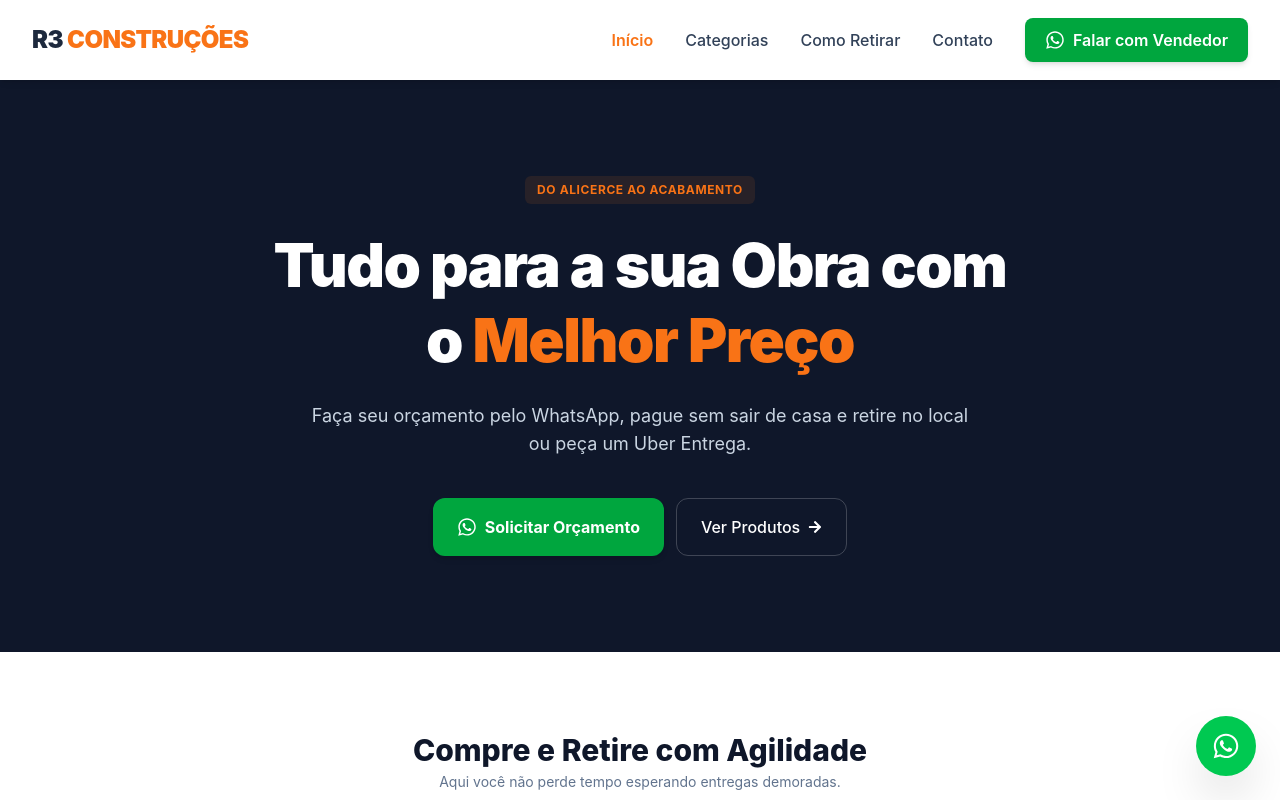
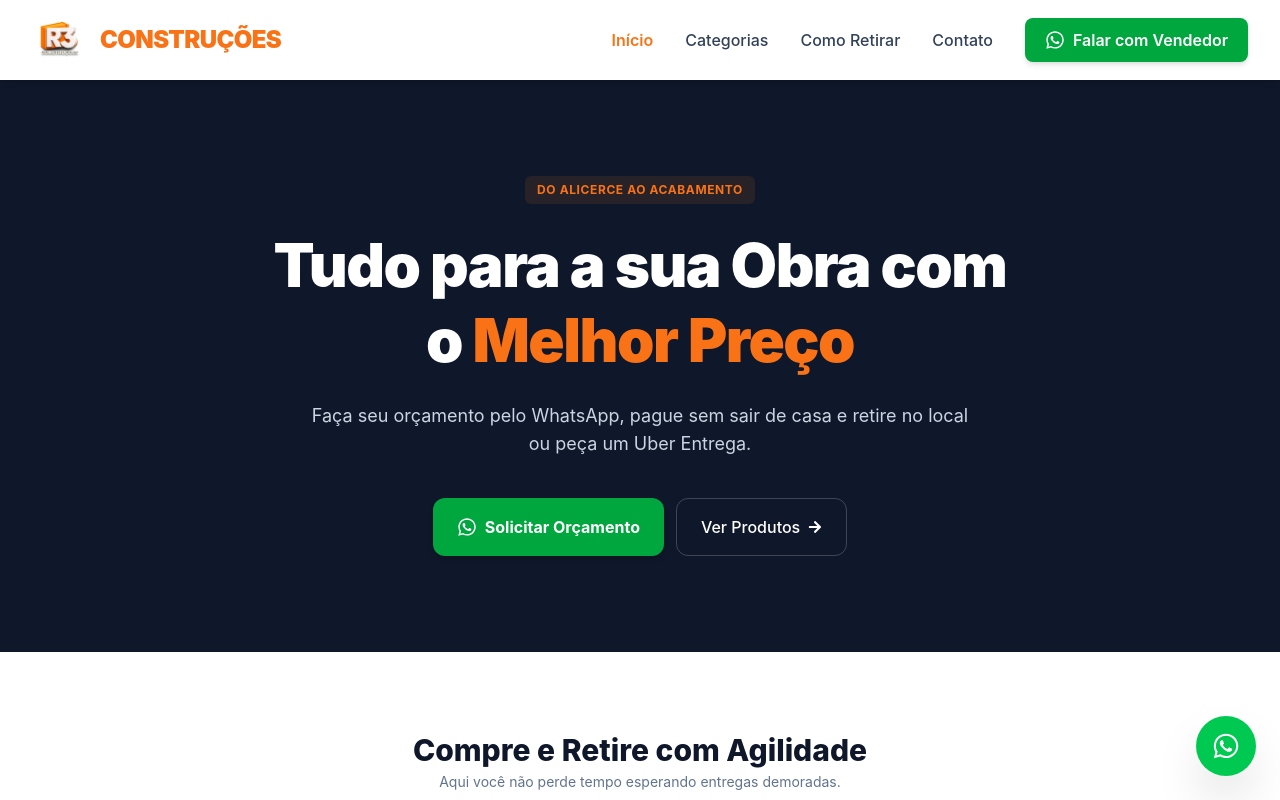
Before and after one commit to maysoaressousa/loja-construcao, a React (Vite) app: page / in a window 1280 px wide. Shown: the top 800 px of the page. Built offline with nearby package versions, Linux system fonts and the light colour scheme.

Commit message:
inserindo logo

```diff
--- a/index.html
+++ b/index.html
@@ -2,7 +2,7 @@
 <html lang="en">
   <head>
     <meta charset="UTF-8" />
-    <link rel="icon" type="image/svg+xml" href="" />
+    <link rel="icon" type="image/svg+xml" href="r3-logo.svg" />
     <meta name="viewport" content="width=device-width, initial-scale=1.0" />
     <title>R3 Construções</title>
   </head>
--- a/src/components/Header.jsx
+++ b/src/components/Header.jsx
@@ -24,9 +24,14 @@ export default function Header() {
         <div className="flex justify-between items-center h-20">
 
           {/* Logo da Loja */}
-          <Link to="/" className="flex items-center">
+          <Link to="/" className="flex items-center gap-3">
+            <img
+              src="/r3-logo.svg"
+              alt="R3 Construções"
+              className="h-14 w-auto"
+            />
             <span className="text-2xl font-black tracking-tight text-slate-800">
-              R3 <span className="text-laranja-principal">CONSTRUÇÕES</span>
+              <span className="text-laranja-principal">CONSTRUÇÕES</span>
             </span>
           </Link>
 
```
Also changed, not shown: public/r3-logo-menor.svg (added), public/r3-logo.svg (added).
